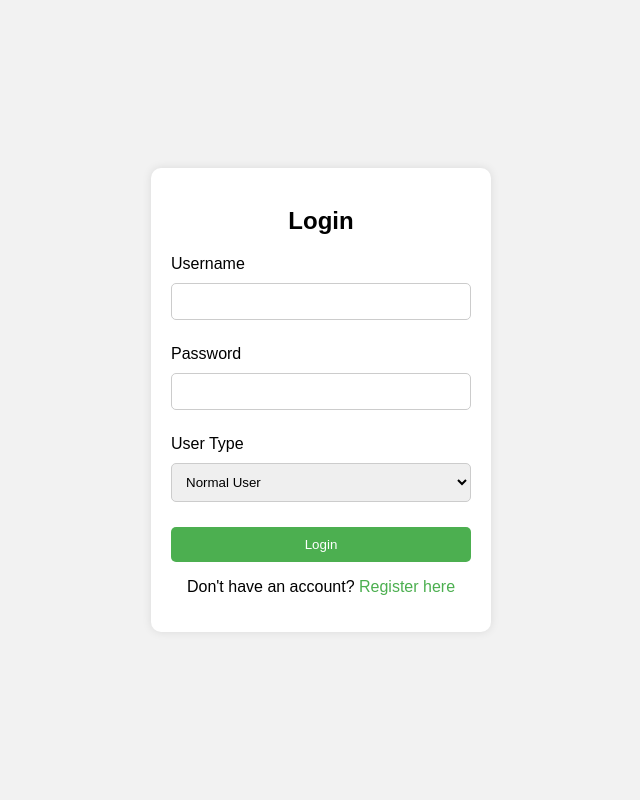
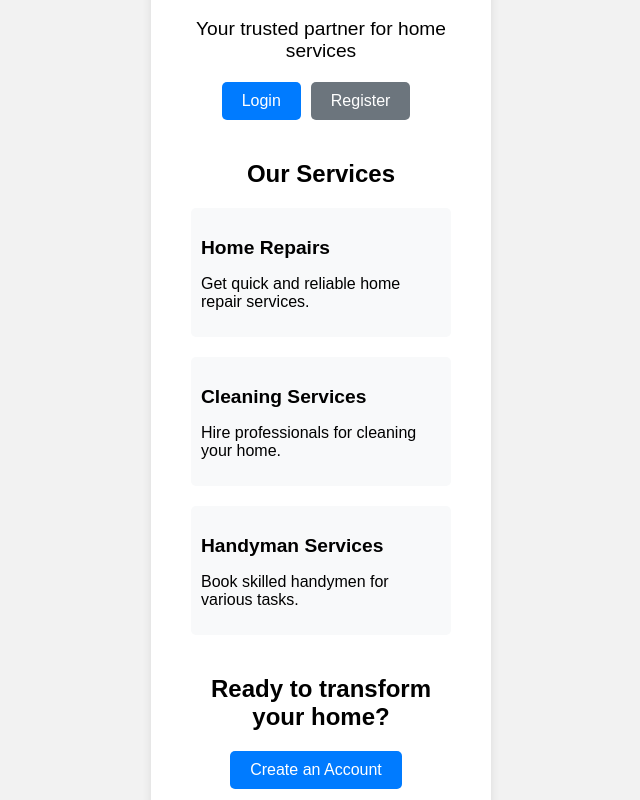
Before and after one commit to Abhinav-Vishwakarma/Home_Hero, a React (Create React App) app in the folder frontend/: page / in a window 1280 px wide. Shown: the top 800 px of the page, without its empty margins (319-959 px from the left). Built offline with nearby package versions, Linux system fonts and the light colour scheme.

Commit message:
Initial commit

```diff
--- a/frontend/package.json
+++ b/frontend/package.json
@@ -8,6 +8,7 @@
     "@testing-library/user-event": "^13.5.0",
     "react": "^18.3.1",
     "react-dom": "^18.3.1",
+    "react-router-dom": "^6.24.1",
     "react-scripts": "5.0.1",
     "web-vitals": "^2.1.4"
   },
--- a/frontend/src/App.js
+++ b/frontend/src/App.js
@@ -1,19 +1,21 @@
-import React, { useState } from 'react';
+import React from 'react';
+import { BrowserRouter as Router, Route, Routes } from 'react-router-dom';
+import Home from './Home';
 import Login from './Login';
 import Register from './Register';
 import './App.css';
 
 function App() {
-  const [isLogin, setIsLogin] = useState(true);
-
-  const toggleForm = () => {
-    setIsLogin(!isLogin);
-  };
-
   return (
-    <div className="container">
-      {isLogin ? <Login toggleForm={toggleForm} /> : <Register toggleForm={toggleForm} />}
-    </div>
+    <Router>
+      <div className="container">
+        <Routes>
+          <Route path="/" element={<Home />} />
+          <Route path="/login" element={<Login />} />
+          <Route path="/register" element={<Register />} />
+        </Routes>
+      </div>
+    </Router>
   );
 }
 
--- /dev/null
+++ b/frontend/src/Home.css
@@ -0,0 +1,87 @@
+/* Home.css */
+
+.home-container {
+    max-width: 800px;
+    margin: 0 auto;
+    padding: 20px;
+  }
+
+  .hero-section {
+    text-align: center;
+    margin-bottom: 40px;
+  }
+
+  .hero-section h1 {
+    font-size: 2.5rem;
+    margin-bottom: 10px;
+  }
+
+  .hero-section p {
+    font-size: 1.2rem;
+    margin-bottom: 20px;
+  }
+
+  .btn {
+    display: inline-block;
+    padding: 10px 20px;
+    margin-right: 10px;
+    text-decoration: none;
+    color: #fff;
+    border-radius: 5px;
+  }
+
+  .btn-primary {
+    background-color: #007bff;
+    border: none;
+  }
+
+  .btn-secondary {
+    background-color: #6c757d;
+    border: none;
+  }
+
+  .services-section {
+    margin-bottom: 40px;
+  }
+
+  .service-card {
+    display: flex;
+    margin-bottom: 20px;
+    padding: 10px;
+    background-color: #f8f9fa;
+    border-radius: 5px;
+  }
+
+  /* .service-icon {
+    flex: 0 0 60px;
+    font-size: 1.5rem;
+    display: flex;
+    align-items: center;
+    justify-content: center;
+    margin-right: 10px;
+    background-color: #007bff;
+    color: #fff;
+    border-radius: 50%;
+  } */
+
+  .service-info {
+    flex: 1;
+  }
+
+  .service-info h3 {
+    font-size: 1.2rem;
+    margin-bottom: 5px;
+  }
+
+  .cta-section {
+    text-align: center;
+    margin-bottom: 40px;
+  }
+
+  .footer {
+    text-align: center;
+    margin-top: 40px;
+    padding: 10px;
+    background-color: #f8f9fa;
+    border-top: 1px solid #dee2e6;
+  }
--- /dev/null
+++ b/frontend/src/Home.js
@@ -0,0 +1,60 @@
+import React from 'react';
+import { Link } from 'react-router-dom';
+import './Home.css';
+
+const Home = () => {
+  return (
+    <div className="home-container">
+      <div className="hero-section">
+        <h1>Welcome to HomeHero</h1>
+        <p>Your trusted partner for home services</p>
+        <Link to="/Login" className="btn btn-primary">Login</Link>
+        <Link to="/Register" className="btn btn-secondary">Register</Link>
+      </div>
+
+      <div className="services-section">
+        <h2>Our Services</h2>
+        <div className="service-card">
+          <div className="service-icon">
+            <i className="fas fa-tools"></i>
+          </div>
+          <div className="service-info">
+            <h3>Home Repairs</h3>
+            <p>Get quick and reliable home repair services.</p>
+          </div>
+        </div>
+
+        <div className="service-card">
+          <div className="service-icon">
+            <i className="fas fa-broom"></i>
+          </div>
+          <div className="service-info">
+            <h3>Cleaning Services</h3>
+            <p>Hire professionals for cleaning your home.</p>
+          </div>
+        </div>
+
+        <div className="service-card">
+          <div className="service-icon">
+            <i className="fas fa-tools"></i>
+          </div>
+          <div className="service-info">
+            <h3>Handyman Services</h3>
+            <p>Book skilled handymen for various tasks.</p>
+          </div>
+        </div>
+      </div>
+
+      <div className="cta-section">
+        <h2>Ready to transform your home?</h2>
+        <Link to="/Register" className="btn btn-primary">Create an Account</Link>
+      </div>
+
+      <footer className="footer">
+        <p>&copy; 2024 HomeHero. All rights reserved.</p>
+      </footer>
+    </div>
+  );
+};
+
+export default Home;
--- a/frontend/src/Login.js
+++ b/frontend/src/Login.js
@@ -1,6 +1,7 @@
 import React, { useState } from 'react';
+import { Link } from 'react-router-dom';
 
-function Login({ toggleForm }) {
+function Login() {
   const [userType, setUserType] = useState('normal');
 
   const handleUserTypeChange = (event) => {
@@ -29,7 +30,7 @@ function Login({ toggleForm }) {
         <button type="submit">Login</button>
       </form>
       <div className="toggle">
-        <p>Don't have an account? <a href="#" onClick={toggleForm}>Register here</a></p>
+        <p>Don't have an account? <Link to="/Register">Register here</Link></p>
       </div>
     </div>
   );
--- a/frontend/src/Register.js
+++ b/frontend/src/Register.js
@@ -1,39 +1,27 @@
-import React, { useState } from 'react';
+import React from 'react';
+import { Link } from 'react-router-dom';
 
-function Register({ toggleForm }) {
-  const [userType, setUserType] = useState('normal');
-
-  const handleUserTypeChange = (event) => {
-    setUserType(event.target.value);
-  };
-
+function Register() {
   return (
     <div>
       <h2>Register</h2>
       <form>
         <div className="form-group">
-          <label htmlFor="new-username">Username</label>
-          <input type="text" id="new-username" name="username" required />
+          <label htmlFor="username">Username</label>
+          <input type="text" id="username" name="username" required />
         </div>
         <div className="form-group">
-          <label htmlFor="new-password">Password</label>
-          <input type="password" id="new-password" name="password" required />
+          <label htmlFor="password">Password</label>
+          <input type="password" id="password" name="password" required />
         </div>
         <div className="form-group">
-          <label htmlFor="confirm-password">Confirm Password</label>
-          <input type="password" id="confirm-password" name="confirm-password" required />
-        </div>
-        <div className="form-group">
-          <label htmlFor="register-user-type">User Type</label>
-          <select id="register-user-type" name="userType" value={userType} onChange={handleUserTypeChange}>
-            <option value="normal">Normal User</option>
-            <option value="service-provider">Service Provider</option>
-          </select>
+          <label htmlFor="email">Email</label>
+          <input type="email" id="email" name="email" required />
         </div>
         <button type="submit">Register</button>
       </form>
       <div className="toggle">
-        <p>Already have an account? <a href="#" onClick={toggleForm}>Login here</a></p>
+        <p>Already have an account? <Link to="/login">Login here</Link></p>
       </div>
     </div>
   );
```
Also changed, not shown: 1 other file (tests, documents, lock files or other folders).
